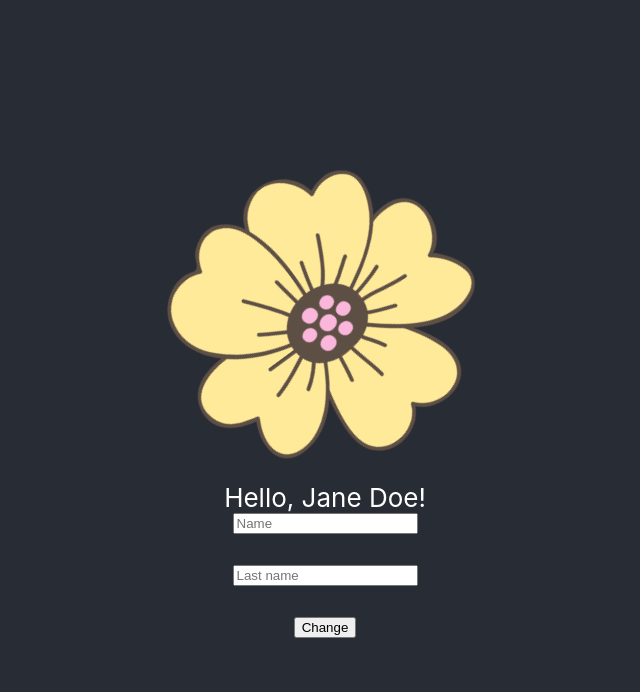
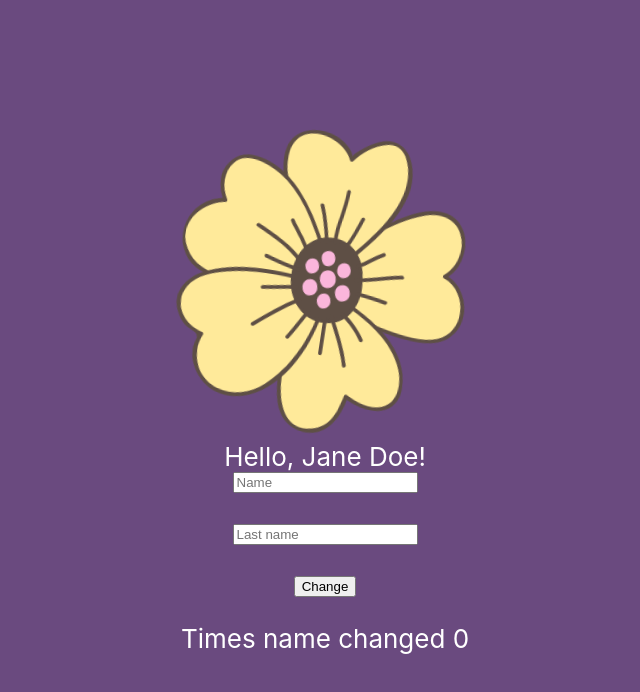
Before and after one commit to keksramos/hello-world, a React (Create React App) app: page / in a window 1280 px wide. Shown: the top 692 px of the page, without its empty margins (315-955 px from the left). Built offline with nearby package versions, Linux system fonts and the light colour scheme.

Commit message:
counter created

```diff
--- a/src/App.css
+++ b/src/App.css
@@ -14,7 +14,7 @@
 }
 
 .App-header {
-  background-color: #282c34;
+  background-color: #6a4a7f;
   min-height: 100vh;
   display: flex;
   flex-direction: column;
--- a/src/App.js
+++ b/src/App.js
@@ -8,6 +8,8 @@ import { useState } from 'react';
 function App() {
   const [name, setName] = useState('Jane');
   const [lastName, setLastName] = useState('Doe');
+
+  const [counter, setCounter] = useState(0)
 
   function changeName(){
     const newName = document.getElementById('nameChangeInput').value
@@ -27,7 +29,8 @@ function App() {
          <br></br>
          <input id="lastNameChangeInput" type="text" placeholder="Last name"/>
          <br></br>
-         <button onClick={changeName}>Change</button>
+         <button onClick={(changeName) => setCounter(counter +1)}>Change</button>
+         <p>Times name changed {counter}</p>
        </header>
      </div>
   )
```
